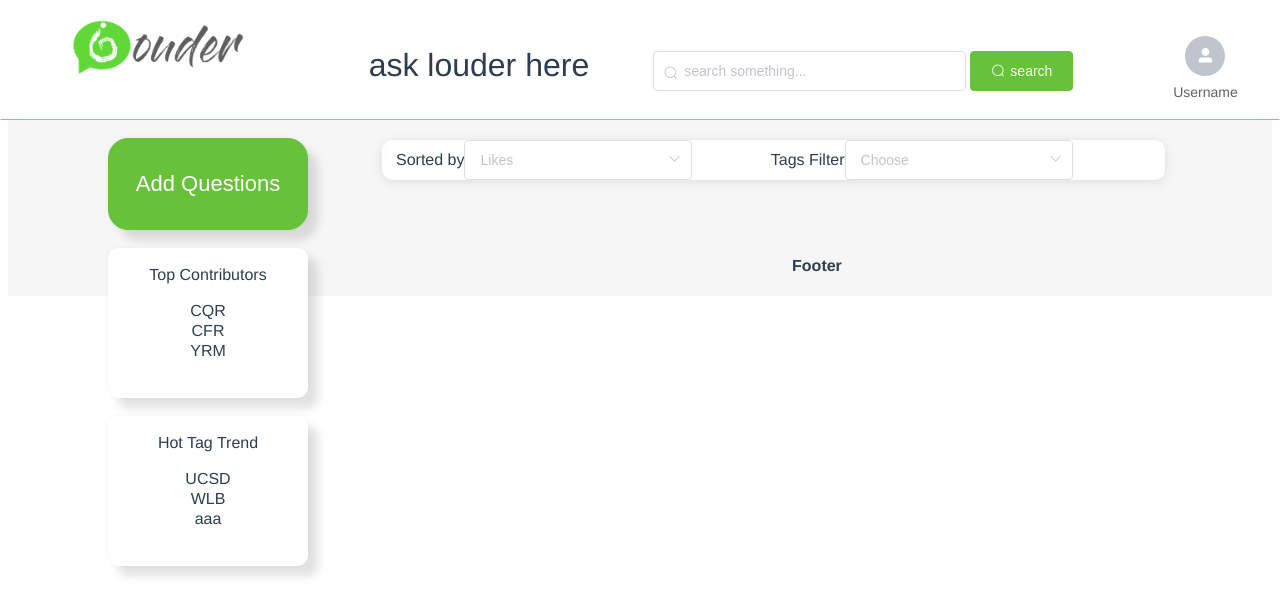
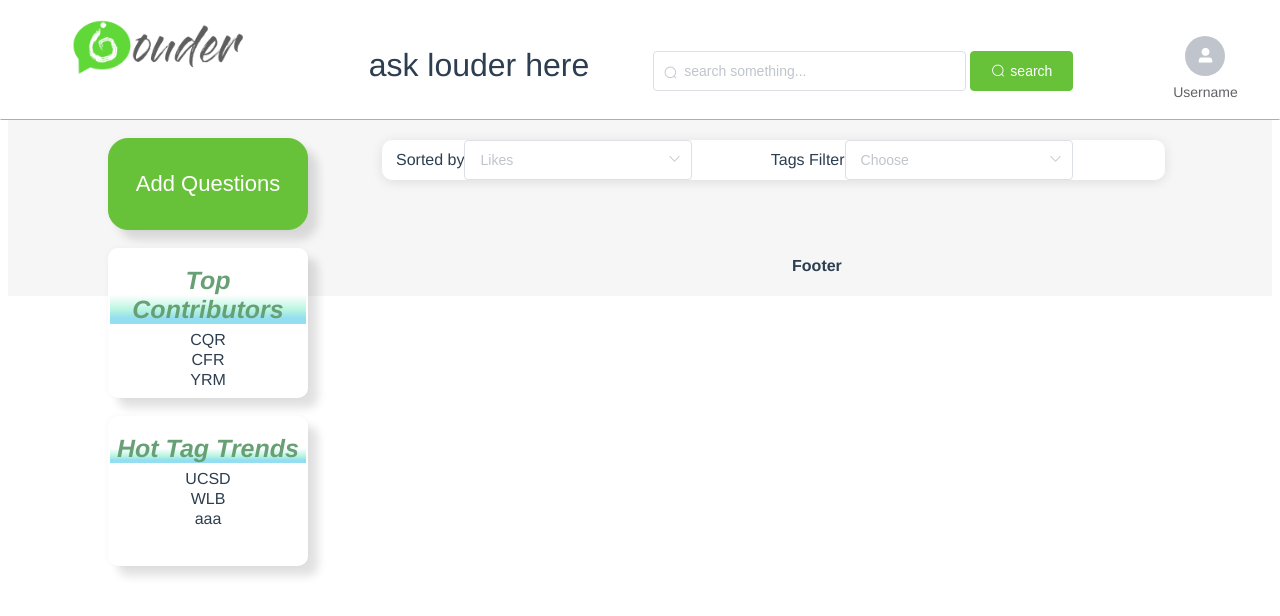
Before and after one commit to FENGRUI99/Q-A-Web-Front-End, a Vue app in the folder finalvue1/: page /HomePage in a window 1280 px wide. Shown: the top 616 px of the page. Built offline with nearby package versions, Linux system fonts and the light colour scheme.

Commit message:
edit the css of the Button and Side chart
Signed-off-by: HeadCode-K <“kchu901910@gmail.com”>

```diff
--- a/finalvue1/src/components/AskQuestion.vue
+++ b/finalvue1/src/components/AskQuestion.vue
@@ -34,5 +34,15 @@ export default {
   /*border-style: solid;*/
   /*border-color: #81D454;*/
 }
+br {
+  position: relative;
+  margin-top: 1rem;
+  margin-bottom: 5px;
+  color: #68a076;
+  font-size: 25px;
+  font-weight: bold;
+  font-style: italic;
+  background: linear-gradient(to top, rgba(69, 198, 230, 0.58) 10.2%, rgba(131, 237, 203, 0.59) 23.8%, #fff 50.7%);
+}
 
 </style>
--- a/finalvue1/src/components/TopContributors.vue
+++ b/finalvue1/src/components/TopContributors.vue
@@ -1,7 +1,7 @@
 <template>
   <div>
     <table id="t1">
-      <p>Top Contributors</p>
+      <h1>Top Contributors</h1>
       <table id="tc">
         <tr> CQR </tr>
         <tr>CFR</tr>
@@ -11,7 +11,7 @@
     </table>
     <br>
     <table id="t2">
-      <p>Hot Tag Trend</p>
+      <h1>Hot Tag Trends</h1>
       <div>
         <table id="ht">
           <tr>UCSD</tr>
@@ -48,6 +48,15 @@ export default {
     background:#ffffff; width:50%; height:150px;
     border-radius: 10px;
   ;
-  box-shadow: 10px 10px 10px rgba(0, 0, 0, .12), 0 0 6px rgba(0, 0, 0, .04)
+    box-shadow: 10px 10px 10px rgba(0, 0, 0, .12), 0 0 6px rgba(0, 0, 0, 0.04)
+  }
+  h1 {
+    position: relative;
+    margin-top: 1rem;
+    margin-bottom: 5px;
+    color: #68a076;
+    font-size: 25px;
+    font-style: italic;
+    background: linear-gradient(to top, rgba(69, 198, 230, 0.58) 10.2%, rgba(131, 237, 203, 0.59) 23.8%, #fff 50.7%);
   }
 </style>
```
Lines whose indentation alone changed are shown as unchanged.
